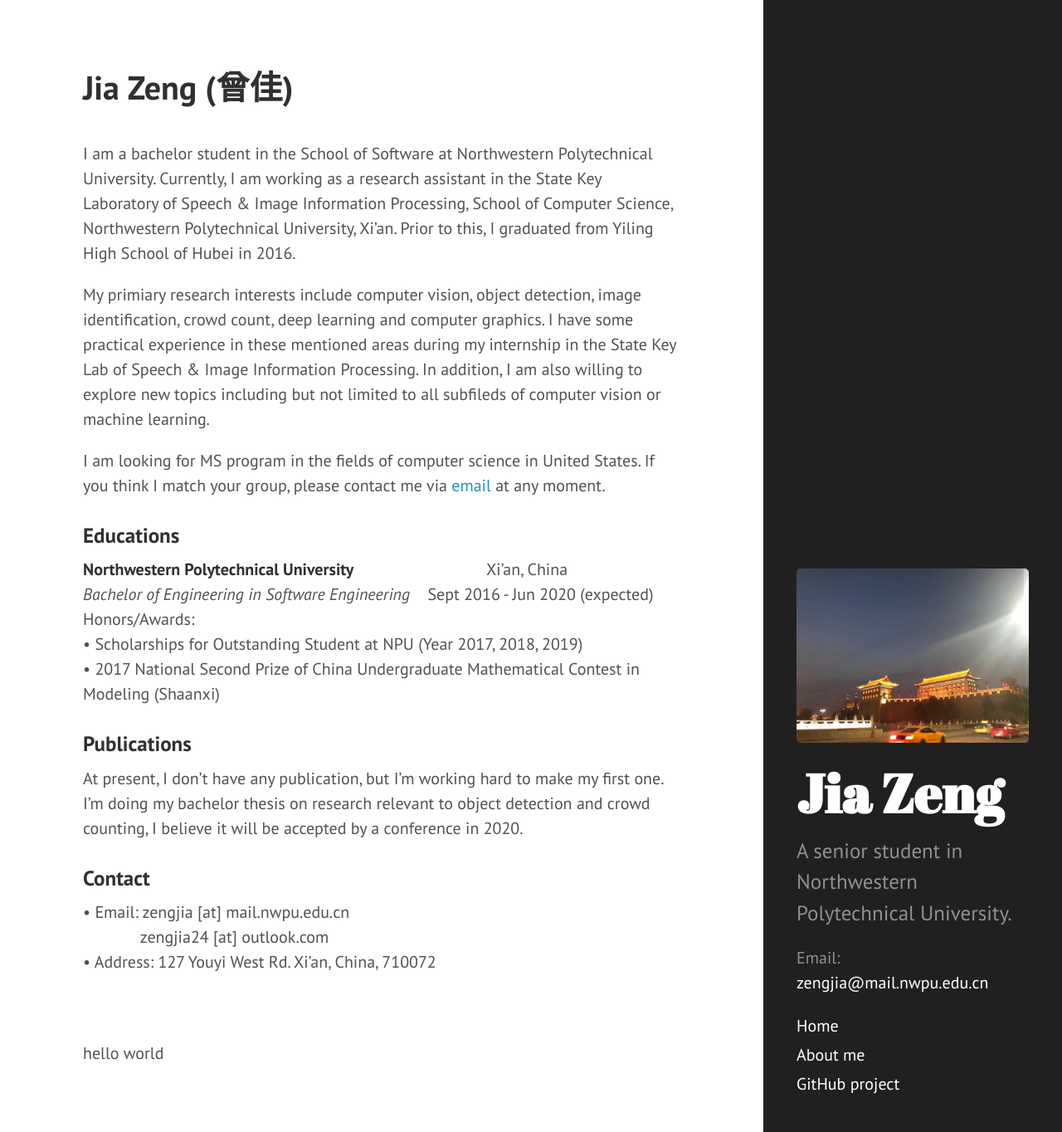
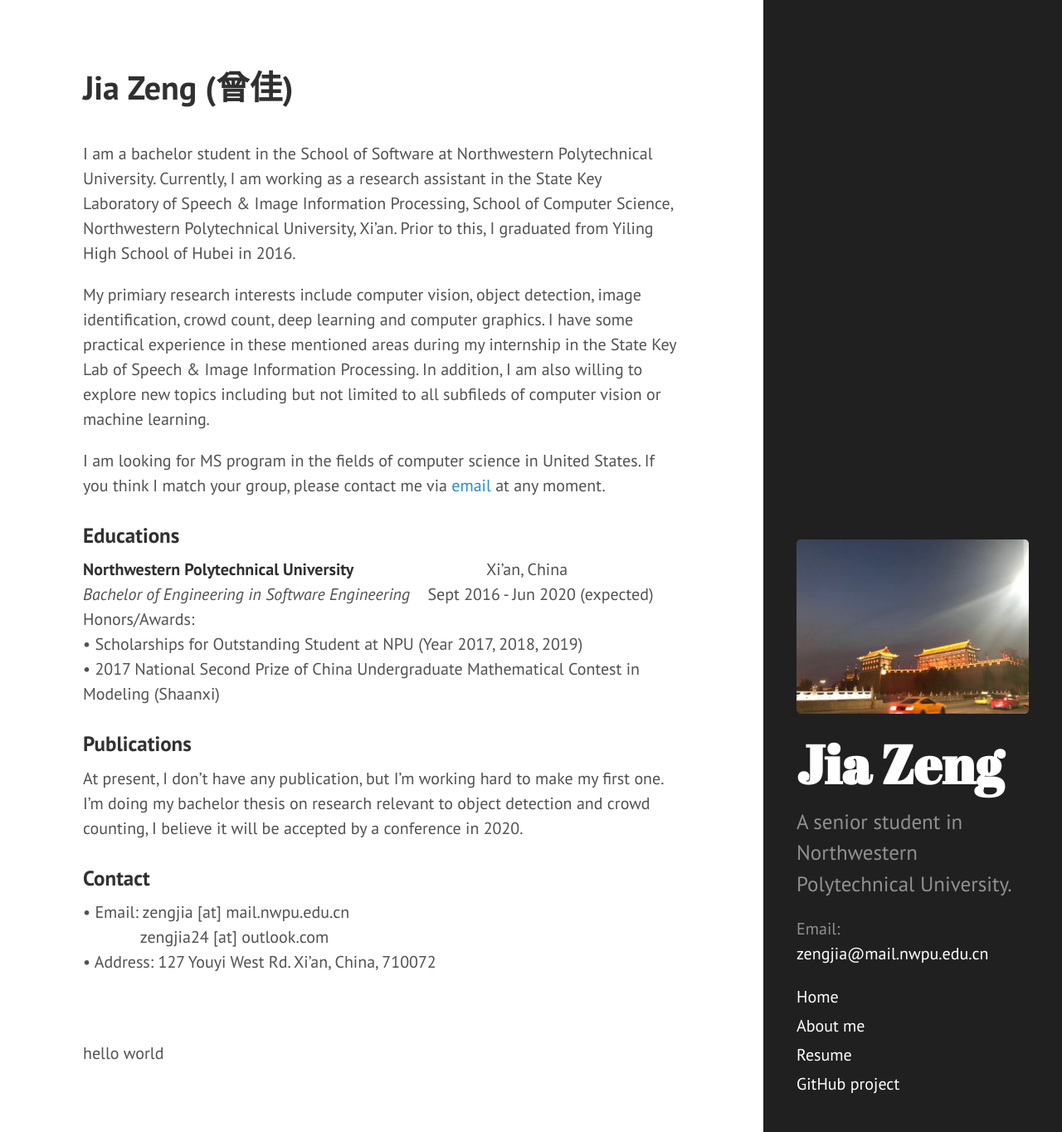
Before and after one commit to zjjzeng/zjjzeng.github.io, a Jekyll site: the page built from index.html, in a window 1280 px wide and 1364 px high. Shown: the whole window at 83% size. Built offline with Jekyll 4.4.1, drawn with Linux system fonts in a browser that asks for light colours; the list of posts is cut into pages by our own code.

Commit message:
Update sidebar.html

```diff
--- a/_includes/sidebar.html
+++ b/_includes/sidebar.html
@@ -26,6 +26,7 @@
         {% endif %}
       {% endfor %}
 
+      <a class="sidebar-nav-item" href="../IMG_0150.JPG">Resume</a>
       <a class="sidebar-nav-item" href="{{ site.github.repo }}">GitHub project</a>
 
     </nav>
```
